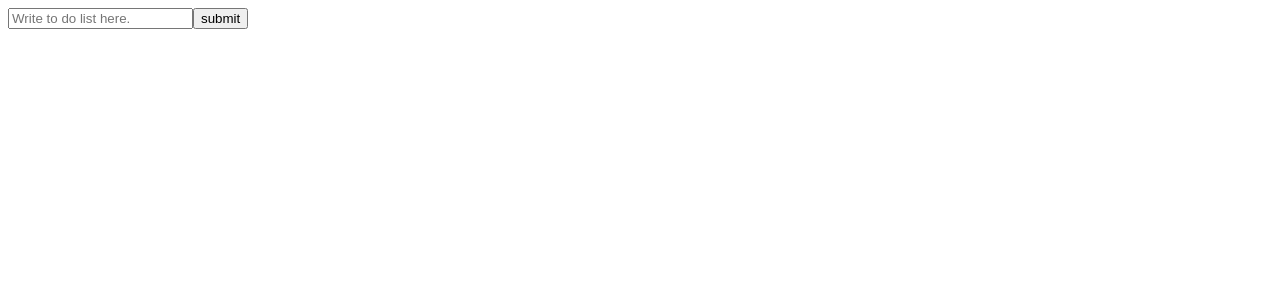
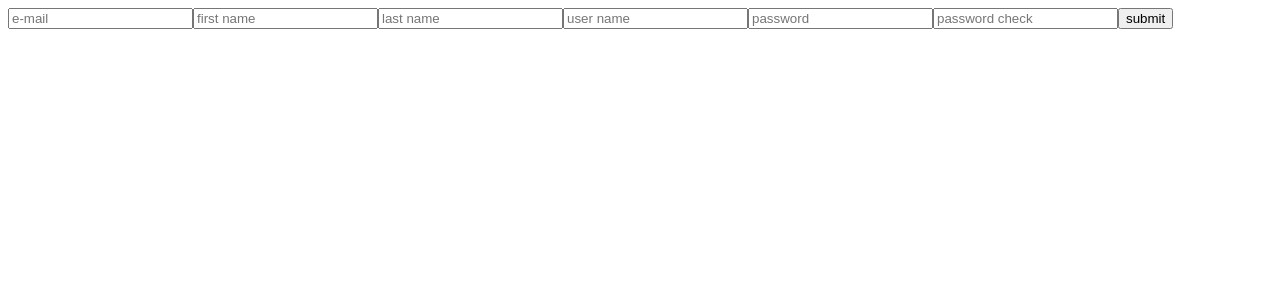
Before and after one commit to ezurno/react-todo, a React (Create React App) app: page / in a window 1280 px wide. Shown: the top 300 px of the page. Built offline with nearby package versions, Linux system fonts and the light colour scheme.

Commit message:
LEARN: use react-hook-form
1. npm i react-hook-form

2.
 - register => 등록
 - watch => 구독
 -  handleSubmit => 유효성 검사
 - formState => .errors로 error 체크

3. F12로 데이터 폼을 보면서 입력하는걸 습관화 하기

```diff
--- a/package.json
+++ b/package.json
@@ -12,6 +12,7 @@
     "@types/react-dom": "^18.0.10",
     "react": "^18.2.0",
     "react-dom": "^18.2.0",
+    "react-hook-form": "^7.42.1",
     "react-query": "^3.39.3",
     "react-router-dom": "^5.3.4",
     "react-scripts": "5.0.1",
--- a/src/ToDoList.tsx
+++ b/src/ToDoList.tsx
@@ -1,25 +1,51 @@
 import React, { useState } from "react";
+import { useForm } from "react-hook-form";
 
 function ToDoList() {
-  const [toDo, setToDo] = useState("");
+  /**
+   * register로 등록, watch로 구독, handleSubmit으로 요구조건 충족하는지 체크
+   */
+  const { register, /*watch,*/ handleSubmit, formState } = useForm();
+  /*
+    console.log(watch());
+    => watch 함수로 구독한 정보 가져올 수 있음
+*/
 
-  const onChange = (event: React.FormEvent<HTMLInputElement>) => {
-    const {
-      currentTarget: { value },
-    } = event;
-    setToDo(value);
+  /**
+   * 유효성 검사(handelSubmit) 후 만족 시 실행
+   */
+  const onValid = (data: any) => {
+    console.log(data);
   };
 
-  const onSubmit = (event: React.FormEvent<HTMLFormElement>) => {
-    event.preventDefault();
-    console.log(toDo);
-  };
+  console.log(formState.errors);
 
   return (
-    <form onSubmit={onSubmit}>
-      <input onChange={onChange} placeholder="Write to do list here." />
-      <button>submit</button>
-    </form>
+    <div>
+      <form onSubmit={handleSubmit(onValid)}>
+        {/* {...}로 풀어쓰기 하여 props 등록 */}
+        <input
+          {...register("Email", { required: true, minLength: 5 })}
+          placeholder="e-mail"
+        />
+        <input {...register("firstName")} placeholder="first name" />
+        <input {...register("lastName")} placeholder="last name" />
+        <input {...register("userName")} placeholder="user name" />
+        <input
+          {...register("password", {
+            required: "Password is required",
+            minLength: {
+              value: 5,
+              message: "Your password is too short.",
+            },
+          })}
+          placeholder="password"
+        />
+        <input {...register("passwordCheck")} placeholder="password check" />
+
+        <button>submit</button>
+      </form>
+    </div>
   );
 }
 
```
Also changed, not shown: 1 other file (tests, documents, lock files or other folders).
